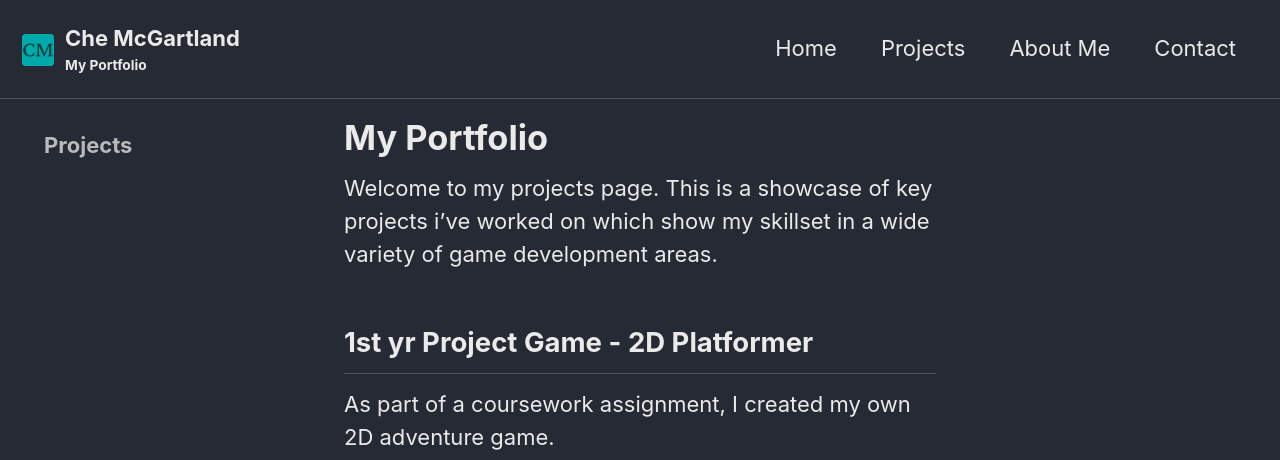
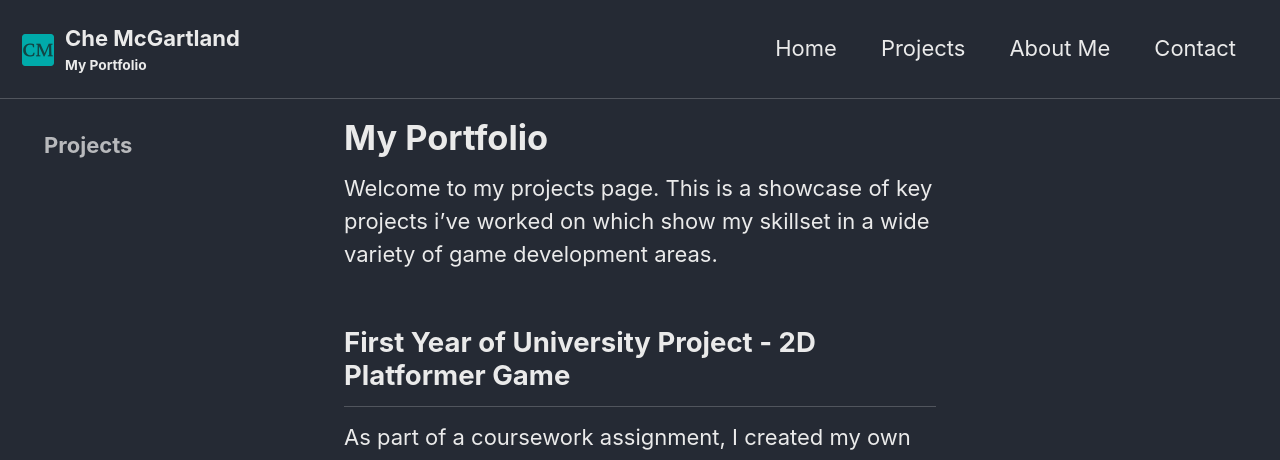
Before and after one commit to chemcg19/chemcg19.github.io, a Jekyll site: the page built from _pages/projects.md, in a window 1280 px wide. Shown: the top 460 px of the page. Built offline with Jekyll 4.4.1, drawn with Linux system fonts in a browser that asks for light colours.

Commit message:
Update project title for clarity

```diff
--- a/_pages/projects.md
+++ b/_pages/projects.md
@@ -11,7 +11,7 @@ Welcome to my projects page. This is a showcase of key projects i've worked on w
 
 <!-- LEFT: text content -->
 <div style="flex:1 1 250px; min-width:250px;">
-<h2>1st yr Project Game - 2D Platformer</h2>
+<h2>First Year of University Project - 2D Platformer Game</h2>
 <p>
 As part of a coursework assignment, I created my own 2D adventure game.
 </p>
```
